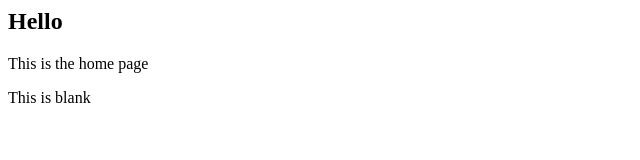
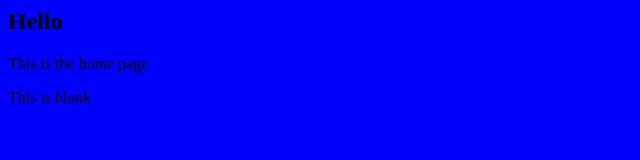
Before and after one commit to turbomoisty/class, a plain HTML site: page index.html in a window 1280 px wide. Shown: the whole page, without its empty margins (0-640 px from the left). Drawn offline with Linux system fonts and the light colour scheme.

Commit message:
changed b_colour

```diff
--- a/index.html
+++ b/index.html
@@ -4,7 +4,7 @@
     <meta charset="UTF-8">
     <title>Title</title>
 </head>
-<body style="Background-colour: Blue;">
+<body style="background-color: blue;">
 
 <h2>Hello</h2>
 <p>This is the home page</p>
```
